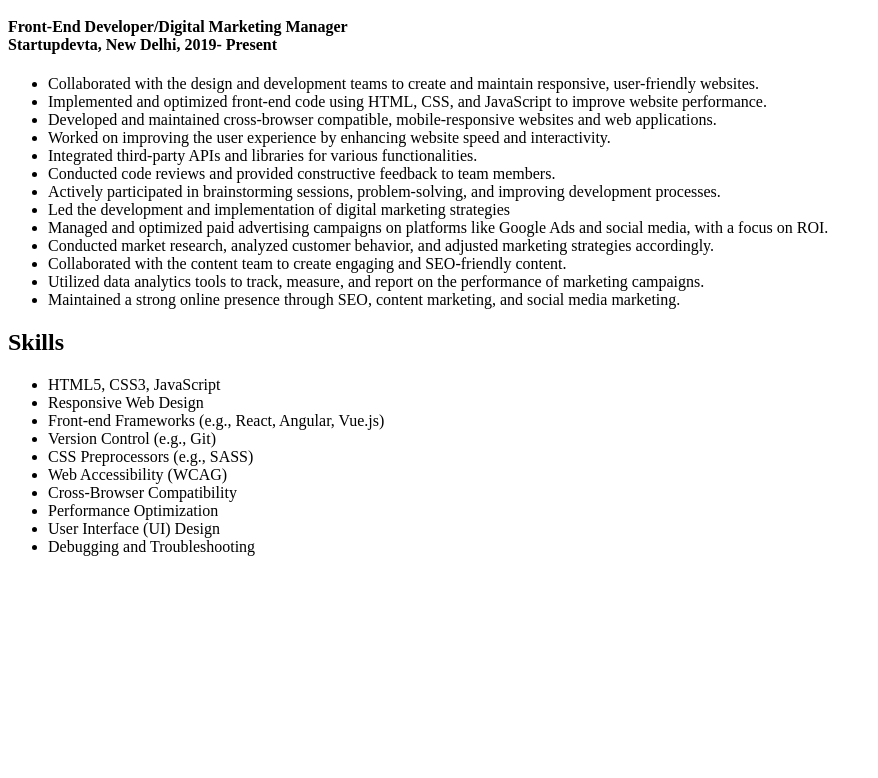
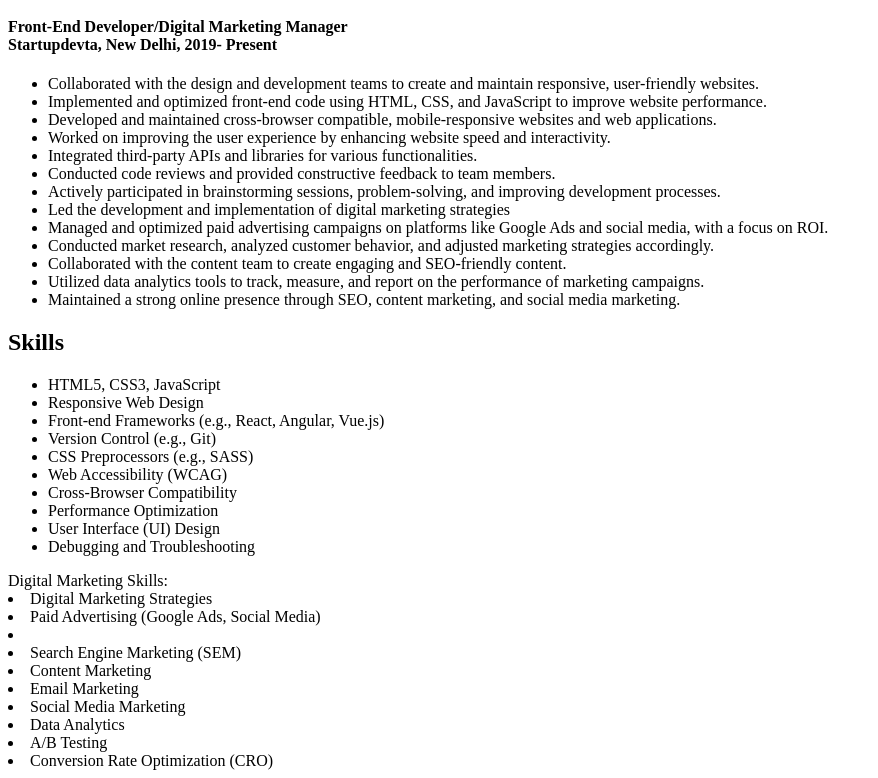
Before and after one commit to rrohitchauhan11/myresume, a plain HTML site: page index.html in a window 1280 px wide. Shown: the part 2172-2950 px from the top of the page, without its empty margins (0-878 px from the left). Before the commit the page ends 2744 px from the top, so only its background shows below. Drawn offline with Linux system fonts and the light colour scheme.

Commit message:
Update index.html

```diff
--- a/index.html
+++ b/index.html
@@ -63,6 +63,17 @@
 <li>User Interface (UI) Design</li>
 <li>Debugging and Troubleshooting</li>
 </ul>
+Digital Marketing Skills:
+<li> Digital Marketing Strategies</li>
+<li>Paid Advertising (Google Ads, Social Media)</li>
+<li><Search Engine Optimization (SEO)/li>
+<li>Search Engine Marketing (SEM)</li>
+<li>Content Marketing</li>
+<li>Email Marketing</li>
+<li>Social Media Marketing</li>
+<li>Data Analytics</li>
+<li>A/B Testing</li>
+<li>Conversion Rate Optimization (CRO)</li>
 
 </body>
 </html>
```
